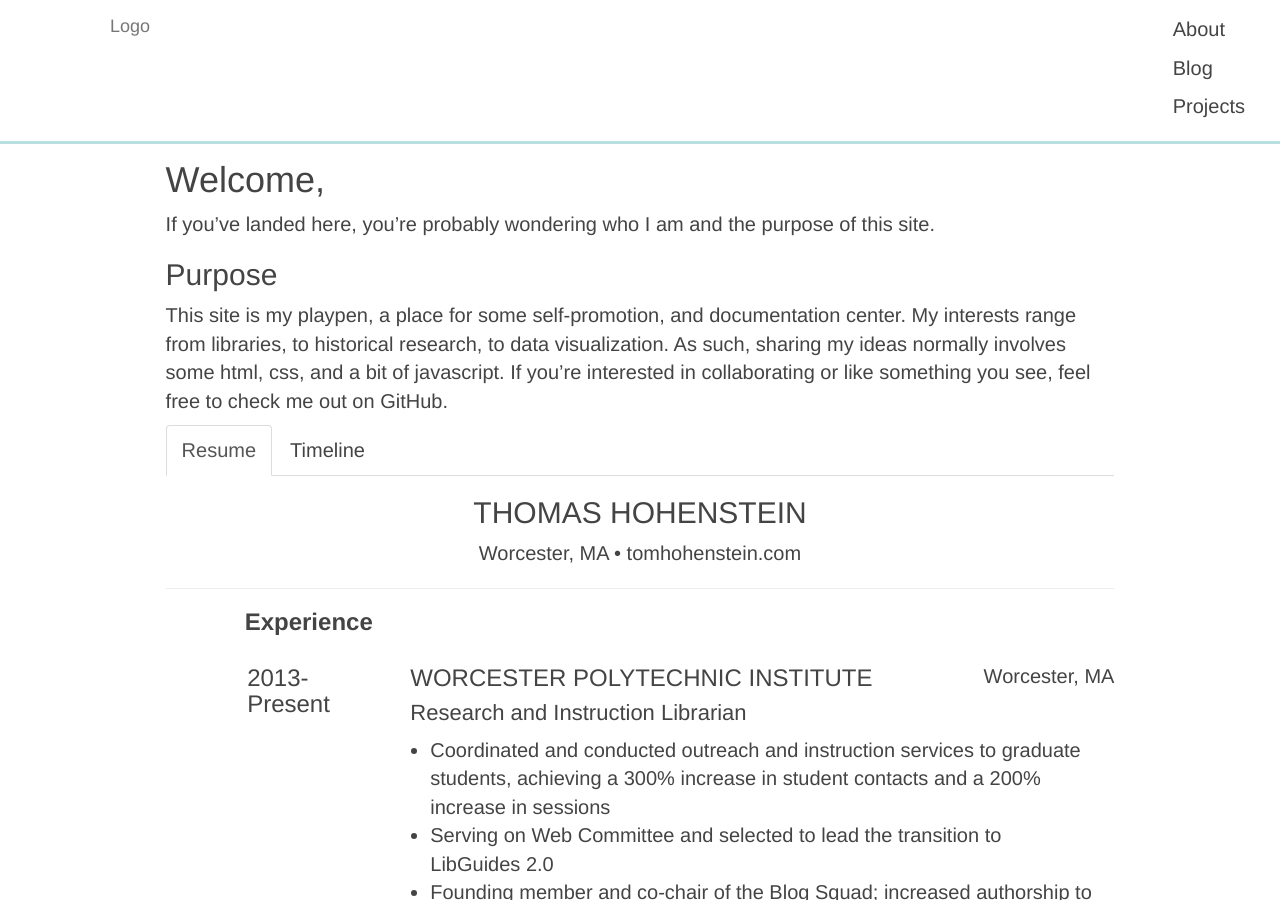
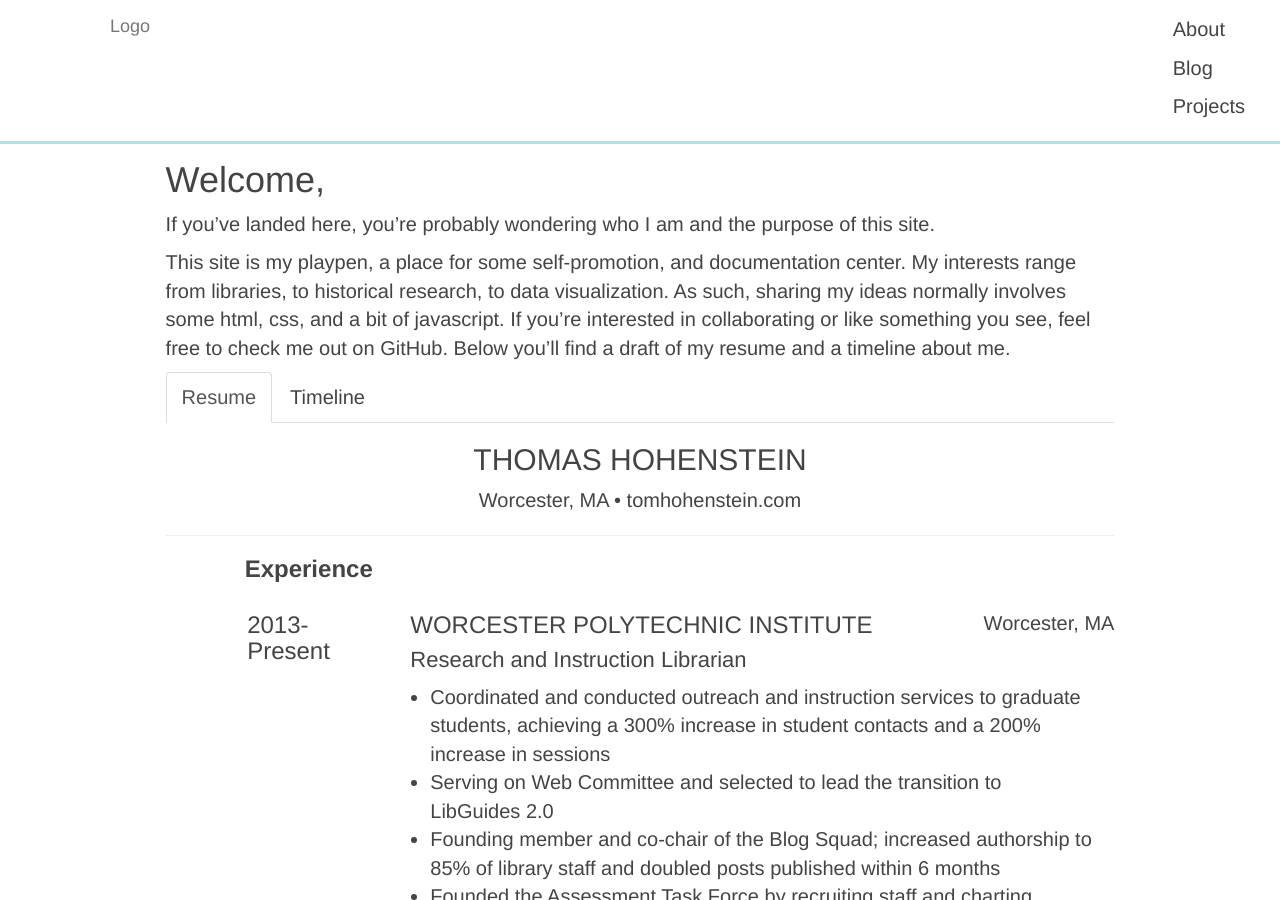
Before and after one commit to tomhohenstein/tomhohenstein.github.io, a Jekyll site: the page built from about/index.md, in a window 1280 px wide and 900 px high. Built offline with Jekyll 4.4.1, drawn with Linux system fonts in a browser that asks for light colours.

Commit message:
remove purpose heading in about.md

```diff
--- a/about/index.md
+++ b/about/index.md
@@ -7,9 +7,7 @@ css: about
 
 If you've landed here, you're probably wondering who I am and the purpose of this site.
 
-## Purpose
-
-This site is my playpen, a place for some self-promotion, and documentation center. My interests range from libraries, to historical research, to data visualization. As such, sharing my ideas normally involves some html, css, and a bit of javascript. If you're interested in collaborating or like something you see, feel free to [check me out on GitHub](https://github.com/tomhohenstein).
+This site is my playpen, a place for some self-promotion, and documentation center. My interests range from libraries, to historical research, to data visualization. As such, sharing my ideas normally involves some html, css, and a bit of javascript. If you're interested in collaborating or like something you see, feel free to [check me out on GitHub](https://github.com/tomhohenstein). Below you'll find a draft of my resume and a timeline about me.
 
 <div role="tabpanel">
 
```
Also changed, not shown: 2 other files.
